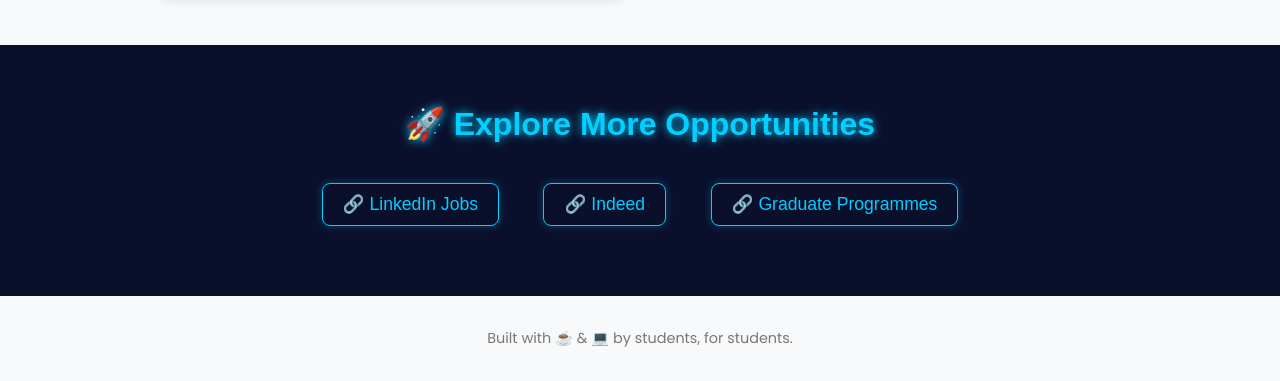
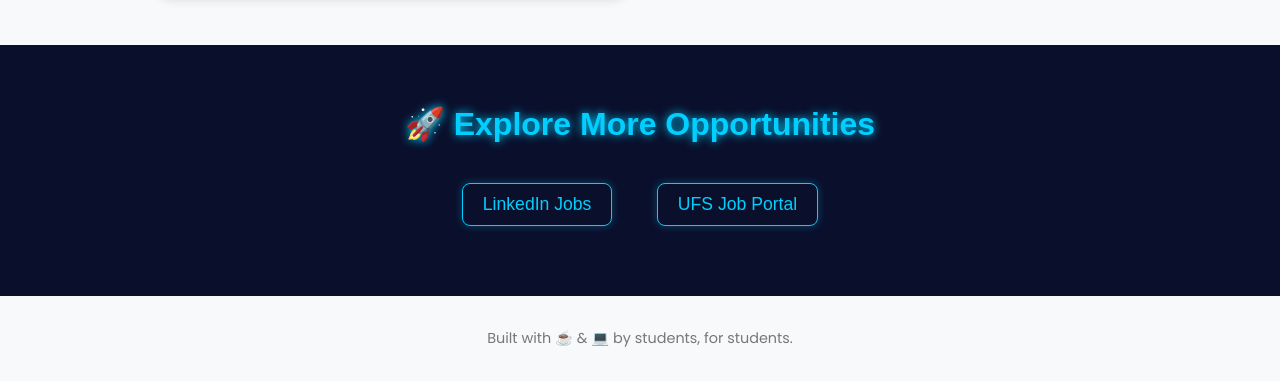
Before and after one commit to MfanaShezi/Grad_Corner, a plain HTML site: page index.html in a window 1280 px wide. Shown: the part 678-1059 px from the top of the page. Drawn offline with Linux system fonts and the light colour scheme.

Commit message:
job portal edit

```diff
--- a/index.html
+++ b/index.html
@@ -51,9 +51,8 @@
   <section class="job-portals">
     <h2>🚀 Explore More Opportunities</h2>
     <div class="portals">
-      <a href="https://www.linkedin.com/jobs" target="_blank">🔗 LinkedIn Jobs</a>
-      <a href="https://www.indeed.com" target="_blank">🔗 Indeed</a>
-      <a href="https://www.graduateprogrammes.com" target="_blank">🔗 Graduate Programmes</a>
+      <a href="https://www.linkedin.com/jobs" target="_blank"> LinkedIn Jobs</a>
+      <a href="https://careerhub.ufs.ac.za/students/jobs" target="_blank">UFS Job Portal</a>
     </div>
   </section>
 
```
